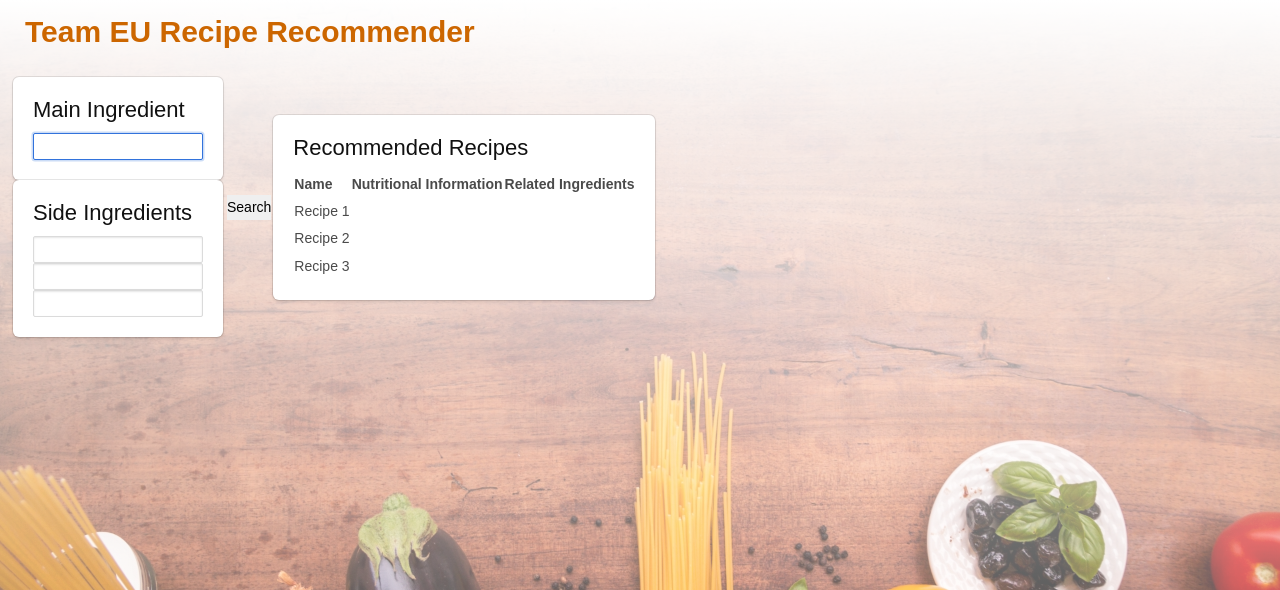
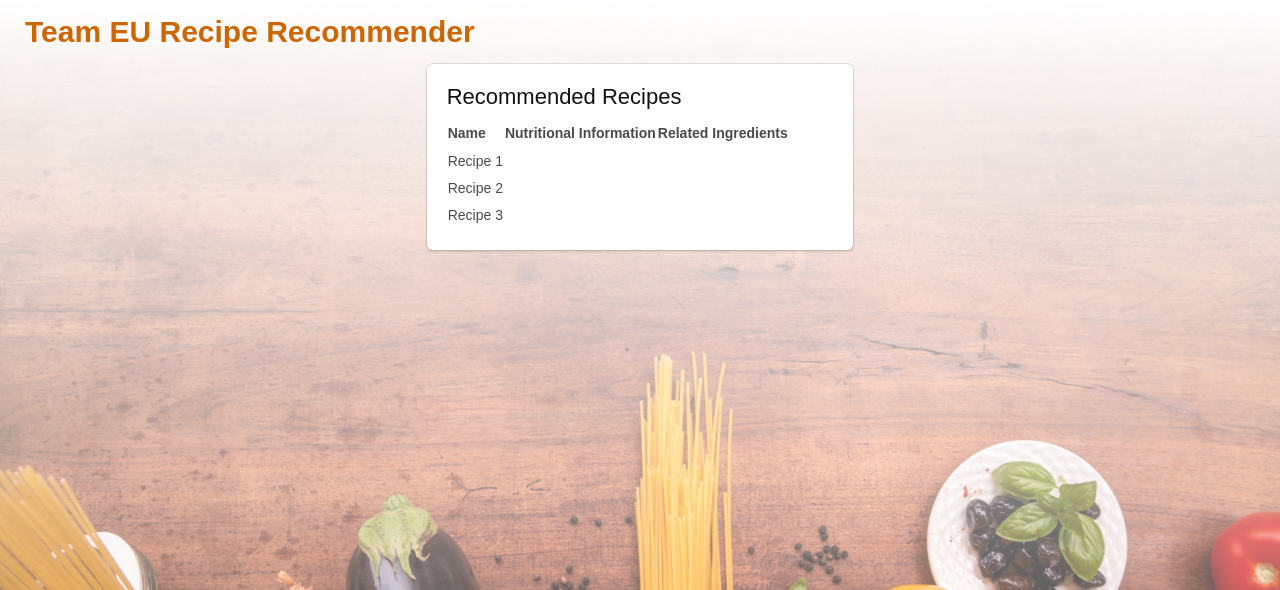
Before and after one commit to hljan/recipe-recommender, a Flask app: page /text-search in a window 1280 px wide. Shown: the top 590 px of the page. Run offline with Flask 2, Linux system fonts and the light colour scheme; some libraries are stand-ins or nearby versions.

Commit message:
Modified Text-Search

```diff
--- a/RecipeApp/templates/text_search.html
+++ b/RecipeApp/templates/text_search.html
@@ -1,42 +1,6 @@
 {% extends "base.html" %}
 {% block bodyContent %}
-    <div class="column">
-        <table>
-        <tr>
-            <td>
-            <div class="box">
-                <h2>Main Ingredient</h2>
-                <div class="field">
-                <div class="control">
-                    <input class="input is-small" type="text" name="main-ingredient" autofocus="">
-                </div>
-            </div>
-            </div>
-
-            <div class="box">
-                <h2>Side Ingredients</h2>
-                <div class="field">
-                <div class="control">
-                    <input class="input is-small" type="text" name="side-ingredient" autofocus="">
-                </div>
-                <div class="field">
-                <div class="control">
-                    <input class="input is-small" type="text" name="side-ingredient" autofocus="">
-                </div>
-                <div class="field">
-                <div class="control">
-                    <input class="input is-small" type="text" name="side-ingredient" autofocus="">
-                </div>
-            </div>
-            </div>
-            <td>
-
-        <td>
-            <button>Search</button>
-        </td>
-
-        <td>
-            <div class="column box">
+    <div class="column is-4 is-offset-4 box">
                 <h2>Recommended Recipes</h2>
                 <table>
                     <tr>
@@ -61,8 +25,4 @@
                     </tr>
                 </table>
             </div>
-        </td>
-        </tr>
-    </table>
-    </div>
 {% endblock %}
```
